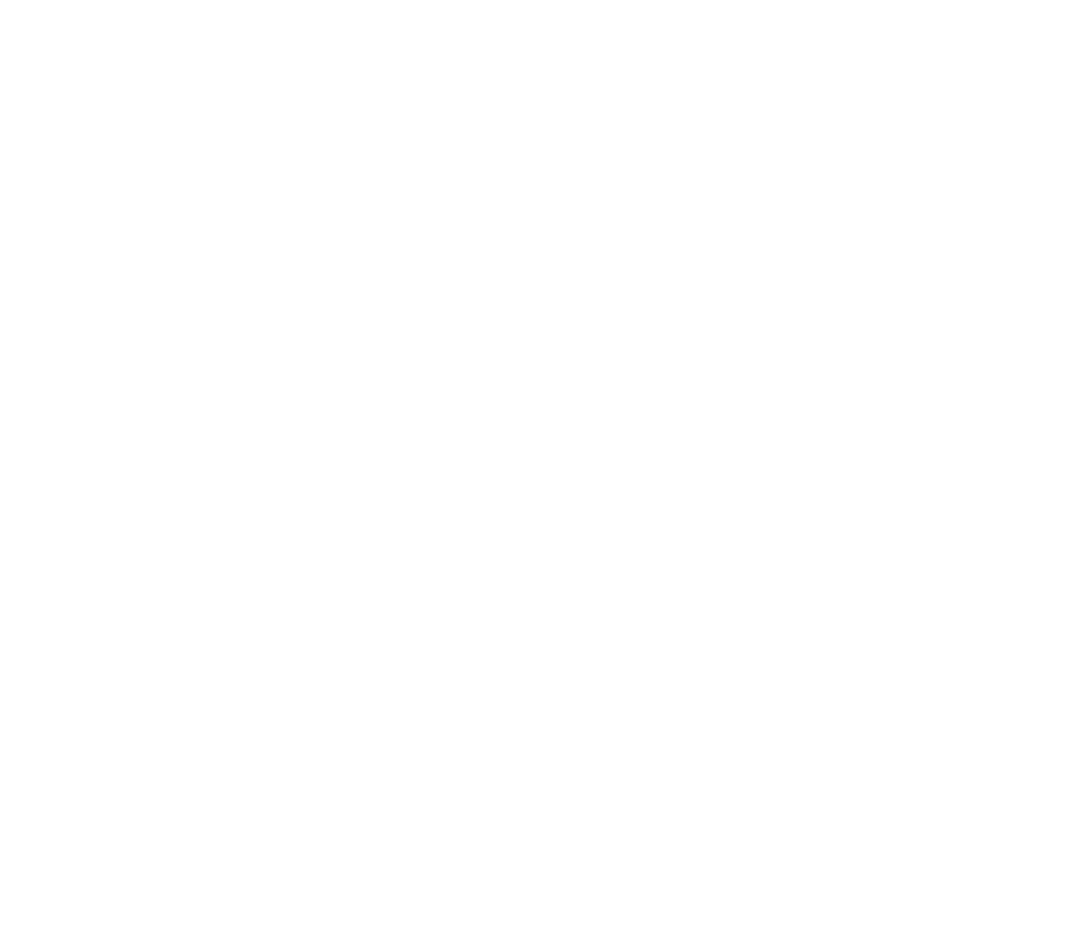
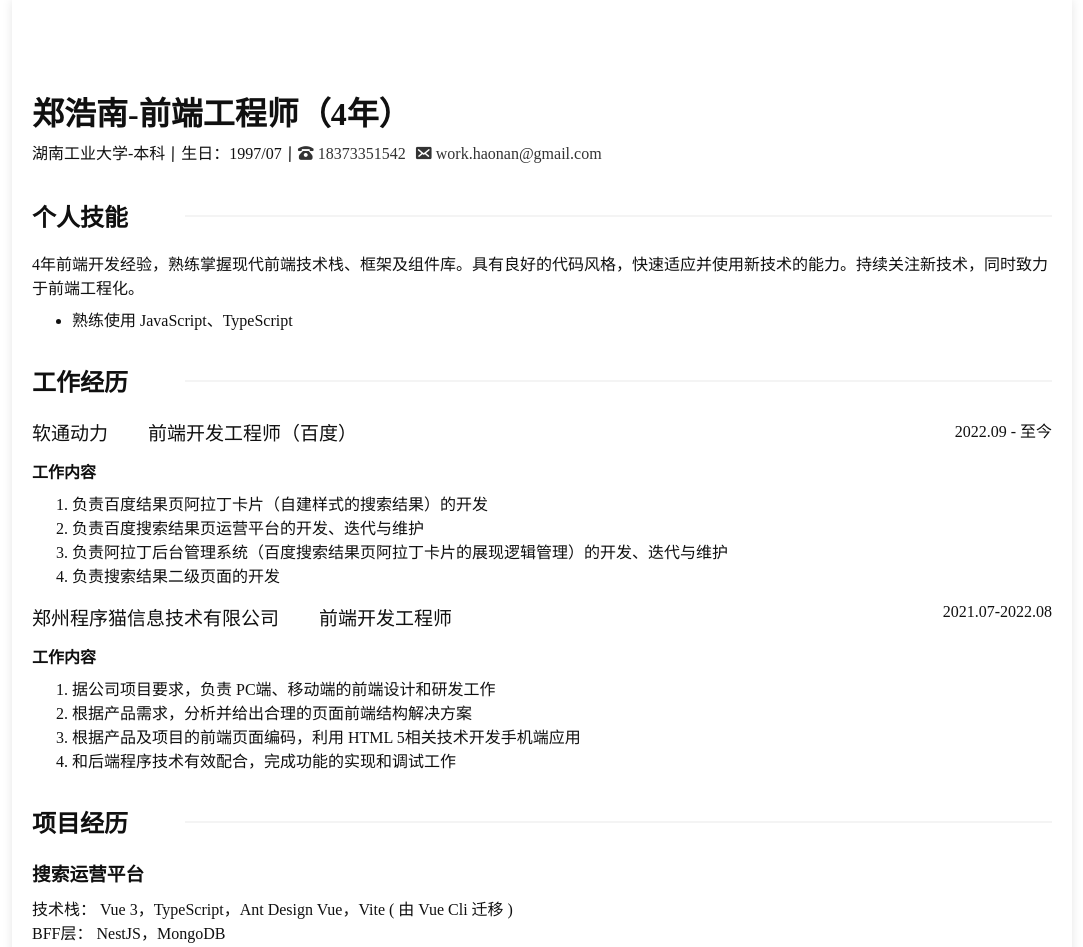
Before and after one commit to zhnfe/me, a Nuxt app: page /resume2 in a window 1280 px wide. Before the commit this address had no page. Shown: the top 947 px of the page, without its empty margins (98-1181 px from the left). Before the commit the page ends 800 px from the top, so only its background shows below. Built offline with nearby package versions, Linux system fonts and the light colour scheme.

Commit message:
resume 2

```diff
--- /dev/null
+++ b/pages/(home)/resume2.vue
@@ -0,0 +1,196 @@
+<script lang="ts" setup>
+useHead({
+  title: '郑浩南-前端开发工程师(4年)',
+  meta: [
+    { name: 'keywords', content: '郑浩南,web前端,前端工程师,简历,web前端个人简历,前端开发,前端简历,最新简历,前端博客,热前端,设计,FE,github,求职,react,vue,resume' },
+    { name: 'description', content: '前端开发工程师郑浩南的个人简历' },
+    { name: 'theme-color', content: 'darkred' }
+  ]
+})
+const onPrint = () => {
+  print()
+}
+</script>
+
+<template>
+  <main class="resume">
+    <h1 class="name" @click="onPrint">郑浩南-前端工程师（4年）</h1>
+    <p>
+      <span>湖南工业大学-本科</span>
+      <i class="vi-minus gy"></i>
+      <span>生日：1997/07</span>
+      <i class="vi-minus gy"></i>
+      <a href="tel:(+86)18373351542">
+        <i class="vi-telephone"></i>
+        <span>18373351542</span>
+      </a>
+      <a class="" href="mailto:work.haonan@gmail.com">
+        <i class="vi-mail"></i>
+        <span>work.haonan@gmail.com</span>
+      </a>
+    </p>
+    <h2 class="sub-title">个人技能</h2>
+    <p>4年前端开发经验，熟练掌握现代前端技术栈、框架及组件库。具有良好的代码风格，快速适应并使用新技术的能力。持续关注新技术，同时致力于前端工程化。</p>
+    <ul>
+      <li>熟练使用 JavaScript、TypeScript</li>
+    </ul>
+    <h2 class="sub-title">工作经历</h2>
+    <h3 class="date-title">
+      <div>软通动力</div>
+      <div>前端开发工程师（百度）</div>
+      <div class="date">2022.09 - 至今</div>
+    </h3>
+    <p>
+      <strong>工作内容</strong>
+    </p>
+    <ol>
+      <li>负责百度结果页阿拉丁卡片（自建样式的搜索结果）的开发</li>
+      <li>负责百度搜索结果页运营平台的开发、迭代与维护</li>
+      <li>负责阿拉丁后台管理系统（百度搜索结果页阿拉丁卡片的展现逻辑管理）的开发、迭代与维护</li>
+      <li>负责搜索结果二级页面的开发</li>
+    </ol>
+    <h3 class="date-title">
+      <div>郑州程序猫信息技术有限公司</div>
+      <div>前端开发工程师</div>
+      <div class="date">2021.07-2022.08</div>
+    </h3>
+    <p>
+      <strong>工作内容</strong>
+    </p>
+    <ol>
+      <li>据公司项目要求，负责 PC端、移动端的前端设计和研发工作</li>
+      <li>根据产品需求，分析并给出合理的页面前端结构解决方案</li>
+      <li>根据产品及项目的前端页面编码，利用 HTML 5相关技术开发手机端应用</li>
+      <li>和后端程序技术有效配合，完成功能的实现和调试工作</li>
+    </ol>
+    <h2 class="sub-title">项目经历</h2>
+    <h3 class="project-title">搜索运营平台</h3>
+    <p>
+      技术栈： Vue 3，TypeScript，Ant Design Vue，Vite ( 由 Vue Cli 迁移 )
+    </p>
+    <p>
+      BFF层： NestJS，MongoDB
+    </p>
+    <p>功能：百度搜索结果页内容的配置与管理</p>
+    <p>项目业绩：</p>
+    <ul>
+      <li>构建工具由 Vue Cli 迁移至 Vite，包管理器改为 pnpm，ESLint 升级为 @9 版本，提升整体开发速度，流水线构建时间由 20 分钟降至 2分钟</li>
+      <li>封装动态表单组件， 根据 JSON 配置快速开发不同的阿拉丁卡片与业务配置表单</li>
+      <li>搭建 BFF 层, 拉取表单内容，基于 iframe 提供卡片预览功能</li>
+      <li>根据百度 gips cdn 开发通用图片裁剪工具，快速修改和压缩本地与在线图片，提升运营工作效率</li>
+    </ul>
+    <h3 class="project-title">百度结果页二级页面</h3>
+    <p>
+      各种活动页面，如百度送花，明星影响力， 明星动态等等
+    </p>
+  </main>
+</template>
+
+<style lang="scss" scoped>
+.resume {
+  width: min(100%, 1060px);
+  margin: 0 auto;
+  padding: 88px var(--main-padding-left) var(--main-padding-top);
+  box-shadow: 0 0 10px rgba(0, 0, 0, 0.1);
+  color: #101010;
+  font-family: "苹方-简";
+  --main-padding-top: 24px;
+  --main-padding-left: 20px;
+  --primary-color: #9147ff;
+  --bg-color: '#fff';
+  --avatar-width: 75px;
+  i {
+    margin-right: 4px;
+  }
+  a {
+    color: #333;
+    text-decoration: none;
+    & ~ a {
+      margin-left: 10px;
+    }
+  }
+  p {
+    line-height: 1.5;
+  }
+  ul li {
+    list-style: disc;
+  }
+  ul, ol {
+    margin-block: 6px;
+  }
+  ol li {
+    list-style: decimal;
+  }
+  .gy {
+    margin-right: 0;
+    display: inline-block;
+    transform: scaleX(80%) translateY(1px) rotate(91deg);
+  }
+}
+.name {
+  margin: 0 0 8px 0;
+  // font-size: 32px;
+}
+.sub-title {
+  position: relative;
+  margin: 32px 0 20px;
+  &::after {
+    content: '';
+    // display: inline-block;
+    position: absolute;
+    right: 0;
+    top: 50%;
+    width: 85%;
+    transform: translateY(-50%) scaleY(50%);
+    border-top: 1px solid #d4d4d4;
+  }
+}
+.date-title {
+  margin-block: 16px;
+  display: flex;
+  column-gap: 40px;
+  font-size: 19px;
+  font-weight: normal;
+
+  .date {
+    margin-left: auto;
+    font-size: 16px;
+  }
+}
+.project-title {
+  margin-block: 12px;
+  // font-weight: normal;
+}
+@media screen and (max-width: 727px) {
+  .resume {
+    display: block;
+    --main-padding-left: 13px;
+  }
+  .basic {
+    padding-right: 0;
+    .avatar {
+      width: calc(100% + calc(var(--main-padding-left) * 3));
+    }
+  }
+  .intro {
+    margin-top: 2rem;
+  }
+}
+@media print {
+  @page {
+    margin-left: 0px;
+    margin-right: 0px;
+    margin-bottom: 0;
+    margin-top: 0;
+  }
+  .resume {
+    width: 1060px;
+    padding: 88px 48px 0;
+    box-shadow: none;
+  }
+  .name {
+  margin: 0 0 20px 0;
+  // font-size: 32px;
+  }
+}
+</style>
```
